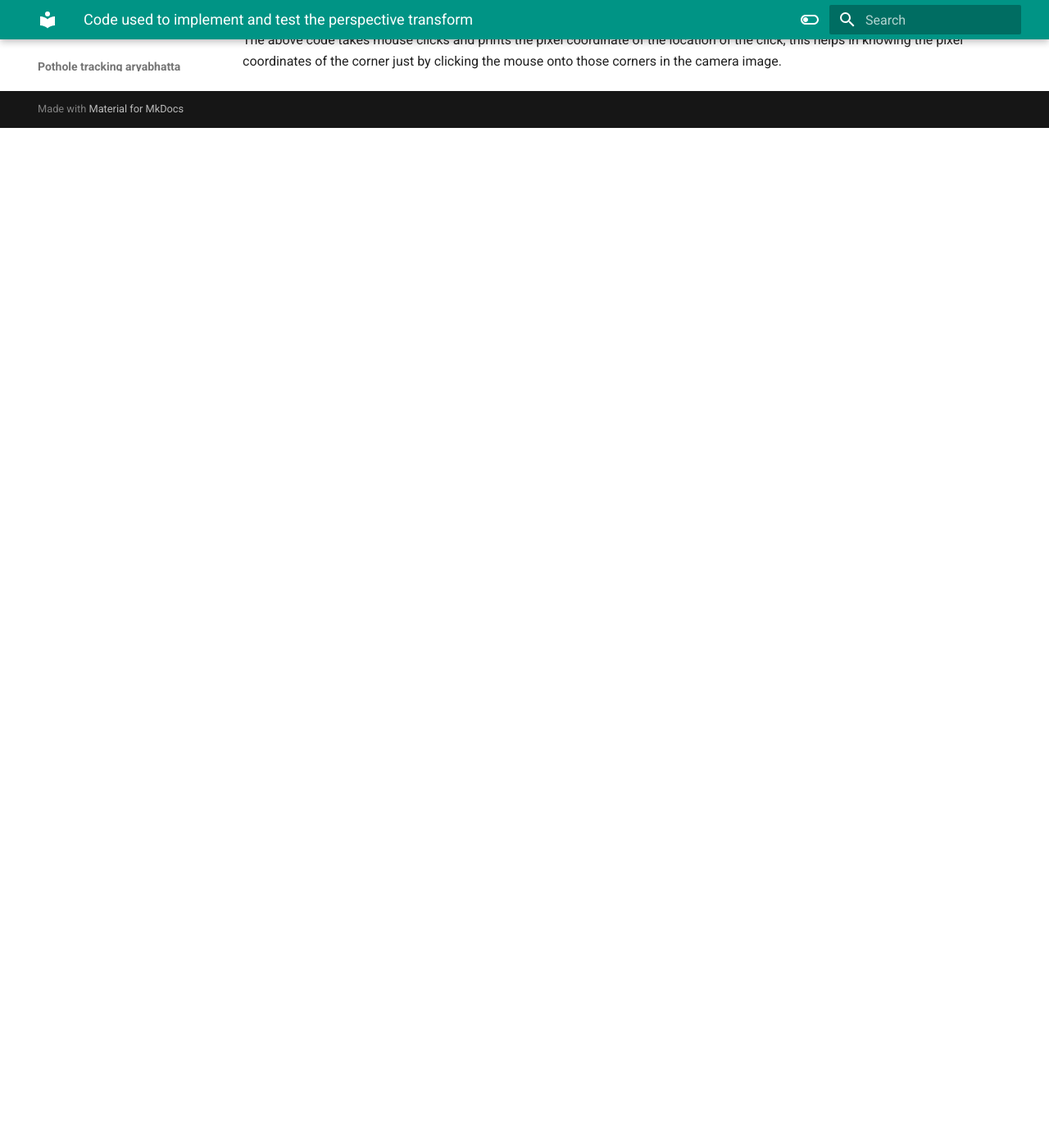
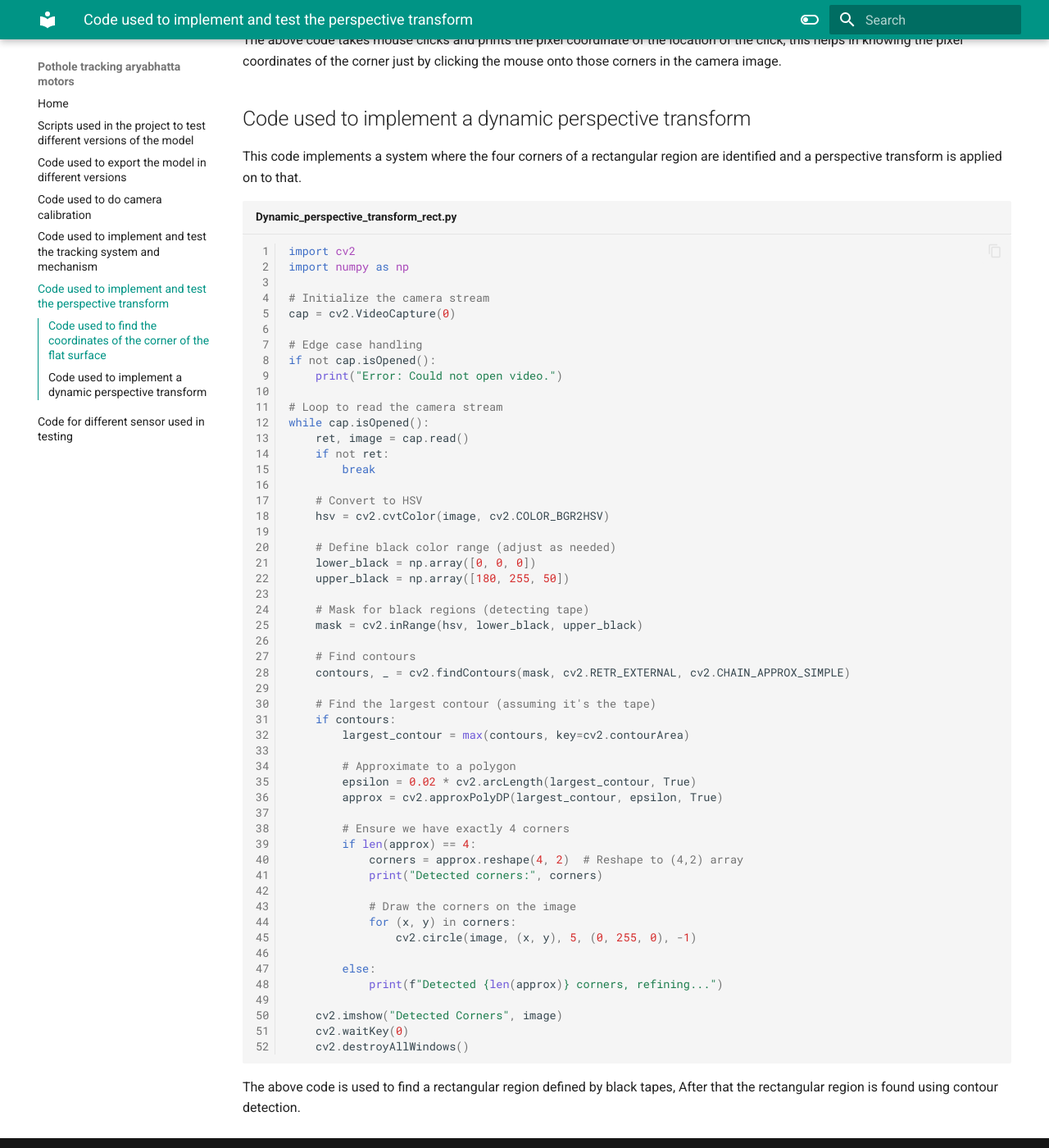
Before and after one commit to AryabhattamotorsCV/Pothole-tracking-comprehensive, an MkDocs documentation site: the page built from docs/page5.md, in a window 1280 px wide and 1400 px high, scrolled down 1566 px. Shown: the whole window at 82% size. Built offline with MkDocs 1.6.1 and Material for MkDocs 9.7.7, drawn with Linux system fonts in a browser that asks for light colours; before the commit the page ends 1722 px from its top, so only the background shows below that.

Commit message:
Updated documentation.

````diff
--- a/docs/page1.md
+++ b/docs/page1.md
@@ -1,4 +1,4 @@
-# Scripts used in the project for testing the different versions of the model
+# Scripts used in the project to test different versions of the model
 Below I will be listing all the code one by one with explaination written for the testing of the system in a lab environment.
 Keep in mind the titles are the file name of the scripts.
 
--- a/docs/page5.md
+++ b/docs/page5.md
@@ -71,3 +71,65 @@ cv2.destroyAllWindows()
 
 ```
 The above code takes mouse clicks and prints the pixel coordinate of the location of the click, this helps in knowing the pixel coordinates of the corner just by clicking the mouse onto those corners in the camera image.
+
+## Code used to implement a dynamic perspective transform
+
+This code implements a system where the four corners of a rectangular region are identified and a perspective transform is applied on to that.
+
+```py title="Dynamic_perspective_transform_rect.py" linenums="1"
+
+import cv2
+import numpy as np
+
+# Initialize the camera stream
+cap = cv2.VideoCapture(0)
+
+# Edge case handling
+if not cap.isOpened():
+    print("Error: Could not open video.")
+
+# Loop to read the camera stream
+while cap.isOpened():
+    ret, image = cap.read()
+    if not ret:
+        break
+
+    # Convert to HSV
+    hsv = cv2.cvtColor(image, cv2.COLOR_BGR2HSV)
+
+    # Define black color range (adjust as needed)
+    lower_black = np.array([0, 0, 0])
+    upper_black = np.array([180, 255, 50])
+
+    # Mask for black regions (detecting tape)
+    mask = cv2.inRange(hsv, lower_black, upper_black)
+
+    # Find contours
+    contours, _ = cv2.findContours(mask, cv2.RETR_EXTERNAL, cv2.CHAIN_APPROX_SIMPLE)
+
+    # Find the largest contour (assuming it's the tape)
+    if contours:
+        largest_contour = max(contours, key=cv2.contourArea)
+
+        # Approximate to a polygon
+        epsilon = 0.02 * cv2.arcLength(largest_contour, True)
+        approx = cv2.approxPolyDP(largest_contour, epsilon, True)
+
+        # Ensure we have exactly 4 corners
+        if len(approx) == 4:
+            corners = approx.reshape(4, 2)  # Reshape to (4,2) array
+            print("Detected corners:", corners)
+
+            # Draw the corners on the image
+            for (x, y) in corners:
+                cv2.circle(image, (x, y), 5, (0, 255, 0), -1)
+
+        else:
+            print(f"Detected {len(approx)} corners, refining...")
+
+    cv2.imshow("Detected Corners", image)
+    cv2.waitKey(0)
+    cv2.destroyAllWindows()
+```
+
+The above code is used to find a rectangular region defined by black tapes, After that the rectangular region is found using contour detection.
--- /dev/null
+++ b/docs/page6.md
@@ -0,0 +1,61 @@
+# Code for different sensor used in testing
+
+In this section I will be explaining code used to test out different sensors, even though these sensor's work with ARDUINO code, there are ways to make it interact with python code using frameworks like pyserial and pyfirmata.
+
+# Accelerometer code
+
+```py title="Accelerometer_position_tracking.py" linenums="1"
+import serial
+import time
+
+# Serial setup
+ser = serial.Serial('COM7', 115200, timeout=1)
+time.sleep(2)
+
+# Motion Variables
+velocity_x, velocity_y, velocity_z = 0, 0, 0
+distance_x, distance_y, distance_z = 0, 0, 0
+last_time = time.time()
+
+ACCEL_THRESHOLD = 0.5  # Ignore small accelerations since the sensor has a lot of noise
+DECAY_FACTOR = 0.98    # This constant helps in controlling the increment of velocity, if this is not done velocity will keep on increasing
+
+while True:
+    try:
+        if ser.in_waiting > 0:
+            data = ser.readline().decode('utf-8').strip()
+            if data:
+                # Parse received data: yaw, pitch, roll, accel_x, accel_y, accel_z
+                yaw, pitch, roll, x, y, z = map(float, data.split(","))
+
+                # Time step
+                current_time = time.time()
+                dt = current_time - last_time
+                last_time = current_time
+
+                # Apply acceleration threshold
+                x = x if abs(x) > ACCEL_THRESHOLD else 0
+                y = y if abs(y) > ACCEL_THRESHOLD else 0
+                z = z if abs(z) > ACCEL_THRESHOLD else 0
+
+                # Integrate acceleration to get velocity
+                velocity_x = (velocity_x + x * dt) * DECAY_FACTOR
+                velocity_y = (velocity_y + y * dt) * DECAY_FACTOR
+                velocity_z = (velocity_z + z * dt) * DECAY_FACTOR
+
+                # Integrate velocity to get distance
+                distance_x += velocity_x * dt
+                distance_y += velocity_y * dt
+                distance_z += velocity_z * dt
+
+                # Print Yaw, Pitch, Roll & Distance
+                print(f"Yaw: {yaw:.2f}°, Pitch: {pitch:.2f}°, Roll: {roll:.2f}°")
+                print(f"Distance -> X: {distance_x:.2f} m, Y: {distance_y:.2f} m, Z: {distance_z:.2f} m\n")
+                time.sleep(0.5)
+    except Exception as e:
+        print("Error:", e)
+```
+
+Keep in mind even though this method should work on paper it doesn't in real world scenarios, I am just adding this code just in case someone might need it to do a few tests.
+
+```py
````
Also changed, not shown: 5 other files.
